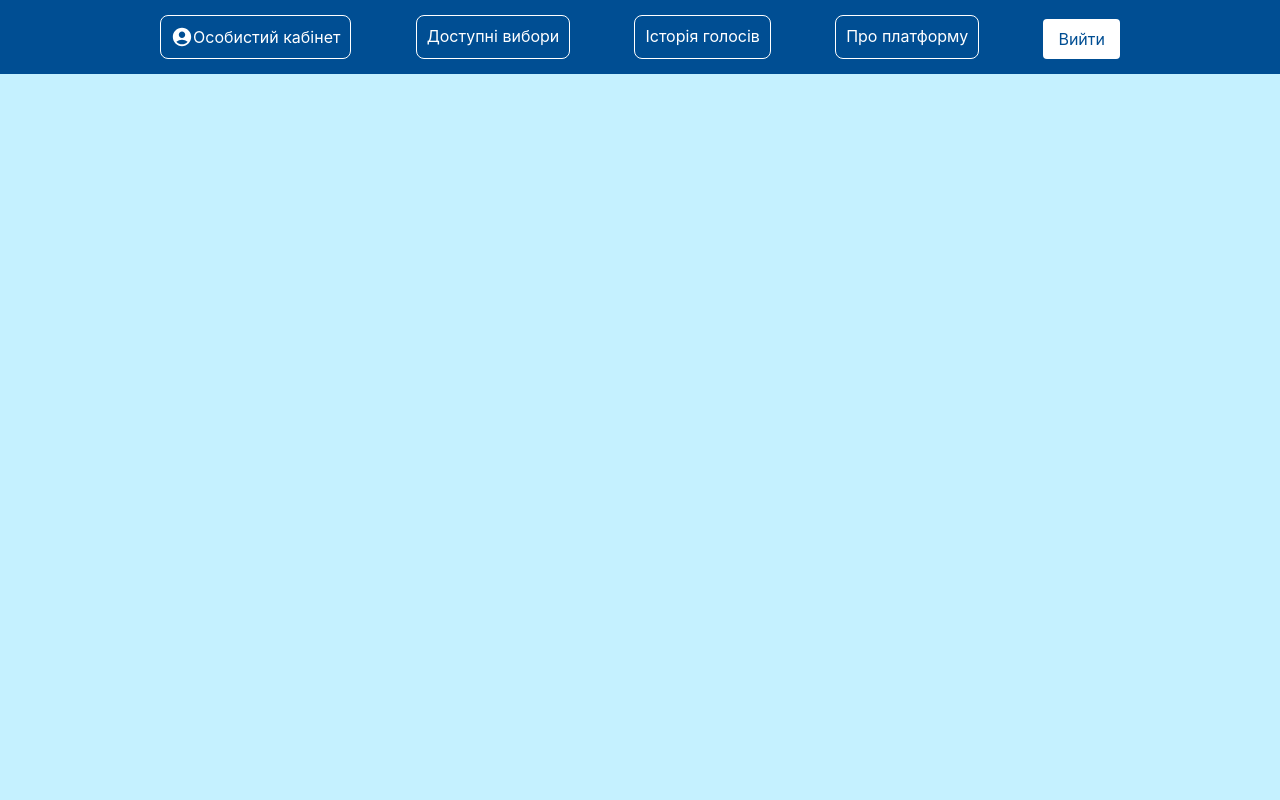
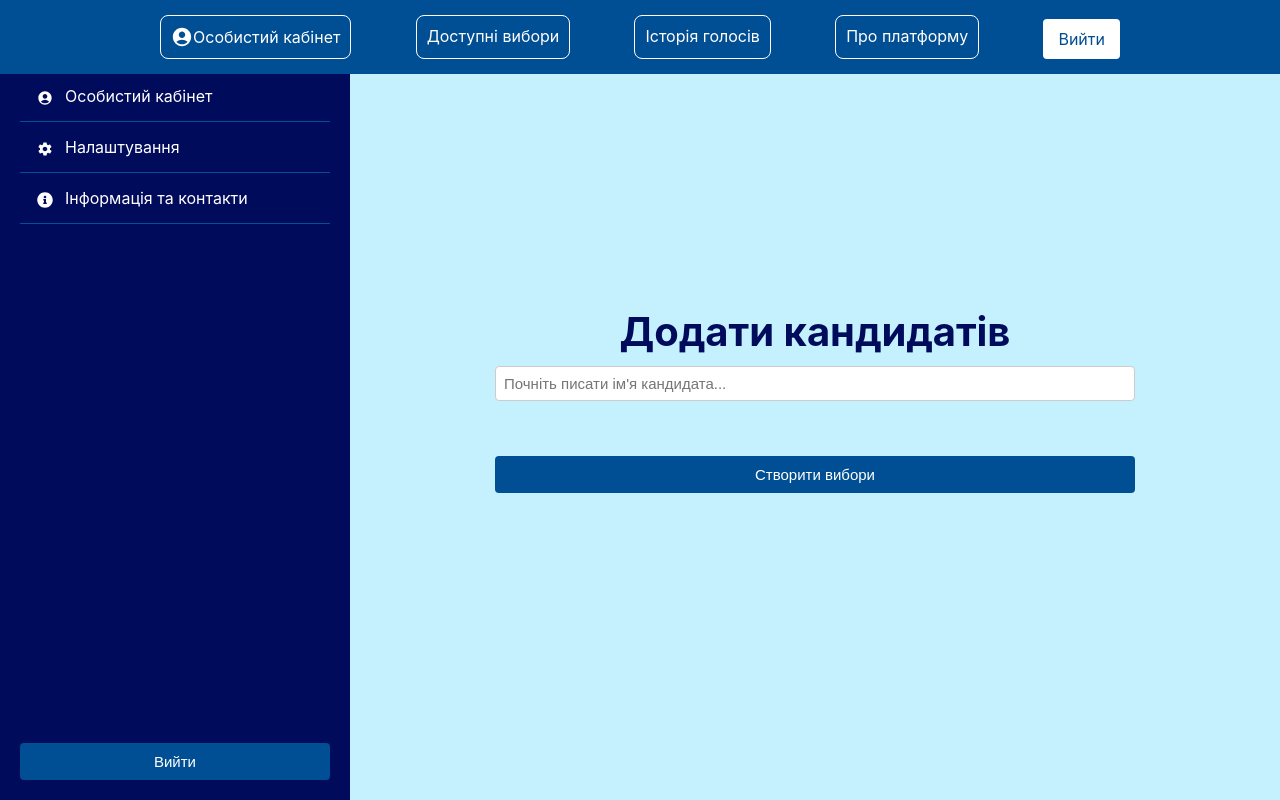
Before and after one commit to VotingService/frontend, a React (Create React App) app in the folder voting-service-react/: page /add-candidates in a window 1280 px wide. Built offline with nearby package versions, Linux system fonts and the light colour scheme.

Commit message:
assign candidates screen

```diff
--- a/voting-service-react/src/App.js
+++ b/voting-service-react/src/App.js
@@ -16,6 +16,7 @@ import Candidate from "./components/Candidate/Candidate";
 import SettingElectionProps from './components/CreateNewElection/SettingElectionProps/SettingElectionProps';
 import HomeAdmin from "./components/HomeAdmin/HomeAdmin";
 import MyElections from "./components/MyElections/MyElections";
+import AssigningCandidates from './components/CreateNewElection/AssigningCandidates/AssigningCandidates';
 
 function App() {
     return (
@@ -33,6 +34,7 @@ function App() {
                 <Route path="/set-elect-props" element={<SettingElectionProps/>}/>
                 <Route path="/home-admin" element={<HomeAdmin/>}/>
                 <Route path="/myelections-admin" element={<MyElections/>}/>
+                <Route path="/add-candidates" element={<AssigningCandidates/>}/>
             </Routes>
         </Router>
     );
--- /dev/null
+++ b/voting-service-react/src/components/CreateNewElection/AssigningCandidates/AssigningCandidates.css
@@ -0,0 +1,105 @@
+.add-candidates-page {
+  display: flex;
+}
+
+.no-panel{
+  display: flex;
+  flex-direction: column;
+  width: 50%;
+}
+
+.header {
+  color: rgb(0, 11, 91);
+  font-size: 2.5em;
+  margin-bottom: 10px;
+  text-align: center;
+}
+
+.search-bar {
+  display: flex;
+  align-items: center;
+  position: relative;
+  margin-bottom: 20px;
+  width: 100%;
+}
+
+.search-bar input {
+  border: 1px solid #ccc;
+  border-radius: 4px;
+  padding: 8px;
+  width: 100%;
+}
+
+.search-button {
+  background-color: rgb(0, 78, 147);
+  border: none;
+  border-radius: 4px;
+  color: white;
+  cursor: pointer;
+  padding: 8px 12px;
+  margin-left: 10px;
+}
+
+.autocomplete-dropdown {
+  background-color: white;
+  border: 1px solid #ccc;
+  border-radius: 4px;
+  position: absolute;
+  top: 100%;
+  left: 0;
+  width: 100%;
+  z-index: 1;
+  max-height: 300px; /* Set max height */
+  overflow-y: auto;
+}
+
+.autocomplete-item {
+  padding: 8px;
+  cursor: pointer;
+}
+
+.autocomplete-item:hover {
+  background-color: rgb(0, 78, 147);
+  color: white;
+}
+
+.chosen-candidates {
+  display: flex;
+  flex-direction: column;
+  margin-bottom: 20px;
+  width: 100%;
+}
+
+.candidate-item {
+  background-color: #f9f9f9;
+  border: 1px solid #ddd;
+  border-radius: 4px;
+  display: flex;
+  justify-content: space-between;
+  padding: 10px;
+  margin-bottom: 10px;
+  width: 100%;
+}
+
+.remove-button {
+  background-color: rgb(0, 11, 91);
+  border: none;
+  border-radius: 4px;
+  color: white;
+  cursor: pointer;
+  padding: 5px 10px;
+}
+
+.create-button {
+  background-color: rgb(0, 78, 147);
+  border: none;
+  border-radius: 4px;
+  color: white;
+  cursor: pointer;
+  padding: 10px 15px;
+  width: 100%;
+}
+
+.create-button:hover {
+  background-color: rgb(0, 11, 91);
+}
--- /dev/null
+++ b/voting-service-react/src/components/CreateNewElection/AssigningCandidates/AssigningCandidates.js
@@ -0,0 +1,107 @@
+import React, { useState } from 'react';
+import "./AssigningCandidates.css"
+import AdminPanel from "../../AdminPanel/AdminPanel"
+
+const candidateList = [
+  { id: 1, name: 'John Doe' },
+  { id: 2, name: 'Jane Smith' },
+  { id: 3, name: 'Michael Johnson' },
+  { id: 4, name: 'Patricia Brown' },
+  { id: 5, name: 'Robert Davis' },
+  { id: 6, name: 'John Doe' },
+  { id: 7, name: 'Jane Smith' },
+  { id: 8, name: 'Michael Johnson' },
+  { id: 9, name: 'Patricia Brown' },
+  { id: 10, name: 'Robert Davis' },
+  { id: 11, name: 'John Doe' },
+  { id: 12, name: 'Jane Smith' },
+  { id: 13, name: 'Michael Johnson' },
+  { id: 14, name: 'Patricia Brown' },
+  { id: 15, name: 'Robert Davis' },
+];
+
+function AssigningCandidates(){
+  const [searchTerm, setSearchTerm] = useState('');
+  const [filteredCandidates, setFilteredCandidates] = useState([]);
+  const [chosenCandidates, setChosenCandidates] = useState([]);
+
+  const handleSearchChange = (e) => {
+    const value = e.target.value;
+    setSearchTerm(value);
+
+    if (value) {
+      const filtered = candidateList.filter((candidate) =>
+        candidate.name.toLowerCase().includes(value.toLowerCase())
+      );
+      setFilteredCandidates(filtered);
+    } else {
+      setFilteredCandidates([]);
+    }
+  };
+
+  const handleCandidateClick = (candidate) => {
+    if (!chosenCandidates.some((c) => c.id === candidate.id)) {
+      setChosenCandidates([...chosenCandidates, candidate]);
+    }
+    setSearchTerm('');
+    setFilteredCandidates([]);
+  };
+
+  const handleRemoveCandidate = (id) => {
+    const updatedChosen = chosenCandidates.filter((candidate) => candidate.id !== id);
+    setChosenCandidates(updatedChosen);
+  };
+
+  const handleCreate = () => {
+    console.log('Chosen Candidates:', chosenCandidates);
+    // Add logic to handle election creation with chosen candidates
+  };
+
+  return (
+    <div className="add-candidates-page">
+      <AdminPanel/>
+      <div className="no-panel">
+      <h1 className="header">Додати кандидатів</h1>
+      <div className="search-bar">
+        <input
+          type="text"
+          value={searchTerm}
+          onChange={handleSearchChange}
+          placeholder="Почніть писати ім'я кандидата..."
+        />
+        {filteredCandidates.length > 0 && (
+          <div className="autocomplete-dropdown">
+            {filteredCandidates.map((candidate) => (
+              <div
+                key={candidate.id}
+                className="autocomplete-item"
+                onClick={() => handleCandidateClick(candidate)}
+              >
+                {candidate.name}
+              </div>
+            ))}
+          </div>
+        )}
+      </div>
+      <div className="chosen-candidates">
+        {chosenCandidates.map((candidate) => (
+          <div key={candidate.id} className="candidate-item">
+            {candidate.name}
+            <button
+              className="remove-button"
+              onClick={() => handleRemoveCandidate(candidate.id)}
+            >
+              Видалити
+            </button>
+          </div>
+        ))}
+      </div>
+      <button className="create-button" onClick={handleCreate}>
+        Створити вибори
+      </button>
+      </div>
+    </div>
+  );
+}
+
+export default AssigningCandidates;
```
